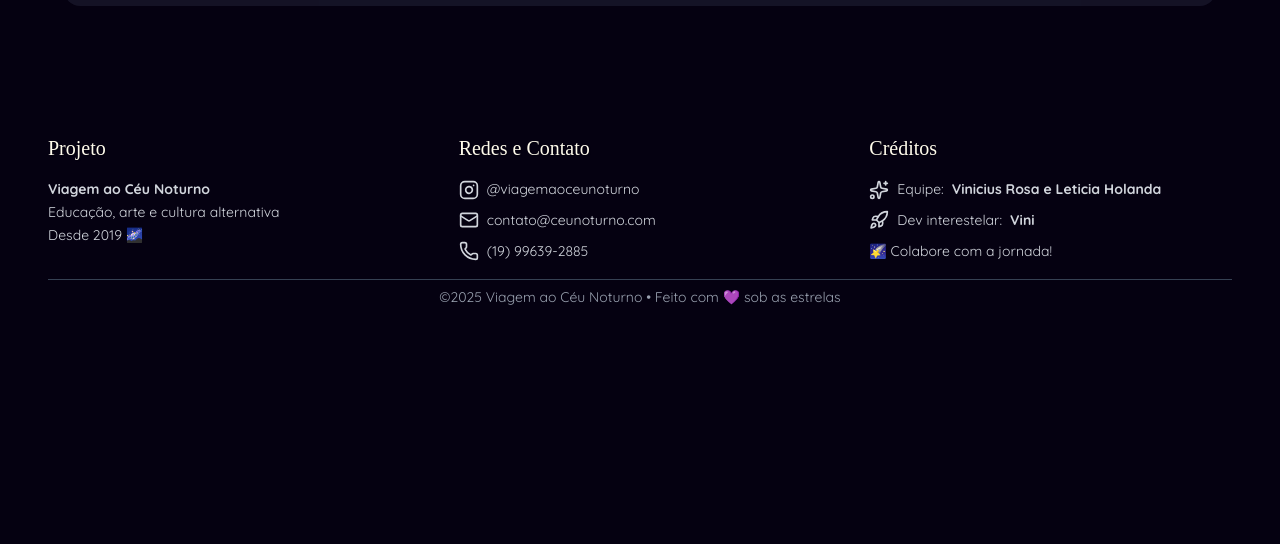
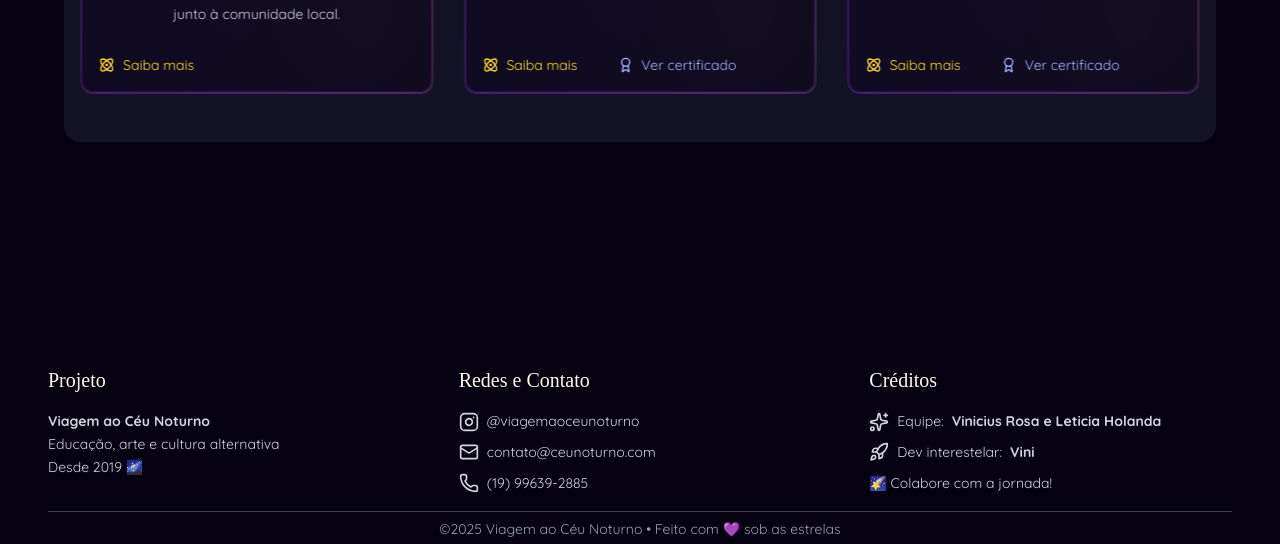
Before and after one commit to vinxcin/sativar-vet, a React (Vite) app: page / in a window 1280 px wide. Shown: the part 3267-3811 px from the top of the page. Before the commit the page ends 3582 px from the top, so only its background shows below. Built offline with nearby package versions, Linux system fonts and the light colour scheme; a web font is replaced by a local one.

Commit message:
update margin inter section

```diff
--- a/src/components/main/Experiences/index.tsx
+++ b/src/components/main/Experiences/index.tsx
@@ -25,7 +25,7 @@ export default function Experiences() {
   return (
     <section
       id="vivencias"
-      className="relative min-h-screen w-full flex flex-col items-center justify-center px-6 py-16 bg-[#050111ce]"
+      className="relative min-h-screen w-full flex flex-col items-center justify-center px-6 pt-18 pb-32 bg-[#050111ce]"
     >
       {/* bg-[#050111] */}
       <div className="absolute top-0 left-0 w-full h-[1px] bg-gradient-to-r from-purple-500 via-pink-500 to-yellow-400 animate-glow" />
--- a/src/components/main/Footer/index.tsx
+++ b/src/components/main/Footer/index.tsx
@@ -2,10 +2,9 @@ import { Instagram, Mail, Phone, Rocket, Sparkles } from 'lucide-react';
 
 export default function Footer() {
   return (
-    <footer id="contato" className="bg-[#050111] text-white pt-16 px-6 md:px-12">
+    <footer id="contato" className="bg-[#050111] text-white pt-8 mt-16 px-6 md:px-12">
       <div className="max-w-7xl mx-auto grid md:grid-cols-3 gap-12 text-center md:text-left">
 
-        {/* Coluna 1 - Projeto */}
         <div>
           <h3 className="title text-xl mb-4 text-amber-50">Projeto</h3>
           <p className="text-sm text-gray-300 leading-relaxed">
@@ -15,7 +14,6 @@ export default function Footer() {
           </p>
         </div>
 
-        {/* Coluna 2 - Contato */}
         <div>
           <h3 className="title text-xl mb-4 text-amber-50">Redes e Contato</h3>
           <ul className="text-sm text-gray-300 leading-relaxed space-y-2">
@@ -42,7 +40,6 @@ export default function Footer() {
           </ul>
         </div>
 
-        {/* Coluna 3 - Créditos */}
         <div>
           <h3 className=" title text-xl mb-4 text-amber-50">Créditos</h3>
           <ul className="text-sm text-gray-300 leading-relaxed space-y-2">
@@ -61,7 +58,6 @@ export default function Footer() {
         </div>
       </div>
 
-      {/* Rodapé final */}
       <div className="mt-4 pb-2 text-center text-[12px] md:text-sm text-gray-400">
         <div className="relative mb-2 top-0 left-0 w-full h-[0.8px] bg-gray-700 " />
         ©2025 Viagem ao Céu Noturno • Feito com 💜 sob as estrelas
--- a/src/components/main/Knowledges/index.tsx
+++ b/src/components/main/Knowledges/index.tsx
@@ -11,7 +11,7 @@ export default function Knowledges() {
   return (
     <section
       id="saberes"
-      className="w-full  px-3 md:px-6 py-16 flex flex-col items-center gap-12"
+      className="w-full  px-3 md:px-6 py-32 flex flex-col items-center gap-12"
     >
       <div className="w-full max-w-6xl text-center px-4 py-12 relative bg-[#35385252] rounded-2xl">
         <motion.h2
```
